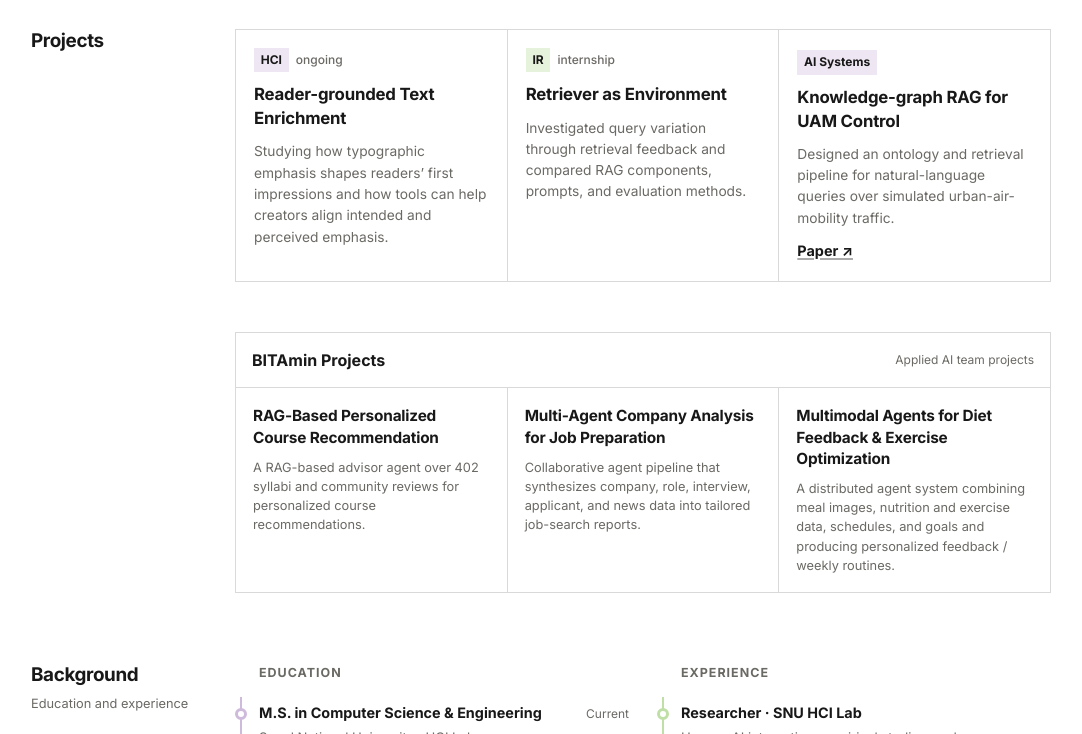
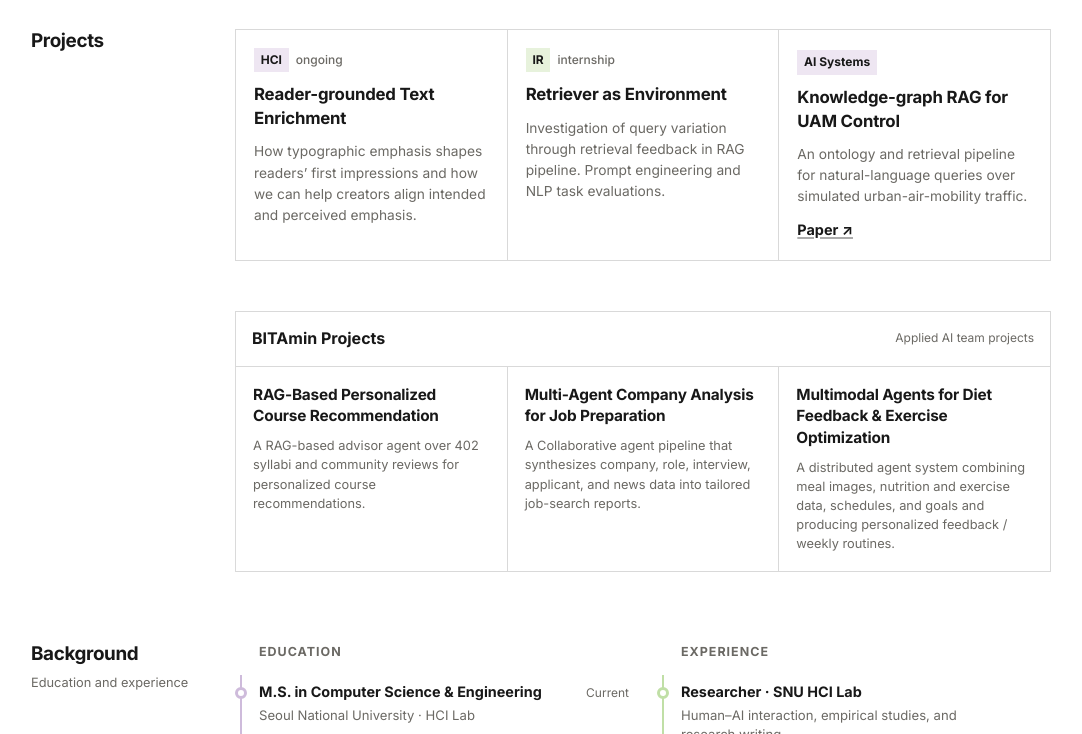
Before and after one commit to Hyunwoo0629/hw, a plain HTML site: page index.html in a window 1280 px wide. Shown: the part 1000-1734 px from the top of the page, without its empty margins (99-1181 px from the left). Drawn offline with Linux system fonts and the light colour scheme; a web font is replaced by a local one.

Commit message:
Update index.html

```diff
--- a/index.html
+++ b/index.html
@@ -58,7 +58,7 @@
       <main id="main">
         <section class="intro" aria-label="Introduction">
           <p>
-            I’m <strong>Hyunwoo Kim</strong>, a Master's student studying in <a class="intro-link" href="https://hcil.snu.ac.kr/" target="_blank" rel="noreferrer">HCIL</a> at Seoul National University (SNU) and an HCI researcher with a <span class="text-highlight highlight-green">background in linguistics</span>.
+            I’m <strong>Hyunwoo Kim</strong>, a Master's student studying in <a class="intro-link" href="https://hcil.snu.ac.kr/" target="_blank" rel="noreferrer">HCIL</a> at Seoul National University and an HCI researcher with a <span class="text-highlight highlight-green">background in linguistics</span>.
             <span class="intro-goal">I aim to build <span class="text-highlight highlight-purple">human-centered AI systems</span> and study how people express intent, understand outputs, and refine them through interaction.</span>
           </p>
         </section>
@@ -112,17 +112,17 @@
             <article class="project-item">
               <div class="item-meta"><span class="item-label purple">HCI</span><span class="item-status">ongoing</span></div>
               <h3>Reader-grounded Text Enrichment</h3>
-              <p>Studying how typographic emphasis shapes readers’ first impressions and how tools can help creators align intended and perceived emphasis.</p>
+              <p>How typographic emphasis shapes readers’ first impressions and how we can help creators align intended and perceived emphasis.</p>
             </article>
             <article class="project-item">
               <div class="item-meta"><span class="item-label green">IR</span><span class="item-status">internship</span></div>
               <h3>Retriever as Environment</h3>
-              <p>Investigated query variation through retrieval feedback and compared RAG components, prompts, and evaluation methods.</p>
+              <p>Investigation of query variation through retrieval feedback in RAG pipeline. Prompt engineering and NLP task evaluations.</p>
             </article>
             <article class="project-item">
               <p class="item-label purple">AI Systems</p>
               <h3>Knowledge-graph RAG for UAM Control</h3>
-              <p>Designed an ontology and retrieval pipeline for natural-language queries over simulated urban-air-mobility traffic.</p>
+              <p>An ontology and retrieval pipeline for natural-language queries over simulated urban-air-mobility traffic.</p>
               <a class="project-link" href="https://www.dbpia.co.kr/journal/articleDetail?nodeId=NODE11813925" target="_blank" rel="noreferrer">Paper ↗</a>
             </article>
           </div>
@@ -141,7 +141,7 @@
 
               <article class="bitamin-card">
                 <h3>Multi-Agent Company Analysis for Job Preparation</h3>
-                <p>Collaborative agent pipeline that synthesizes company, role, interview, applicant, and news data into tailored job-search reports.</p>
+                <p>A Collaborative agent pipeline that synthesizes company, role, interview, applicant, and news data into tailored job-search reports.</p>
               </article>
 
               <article class="bitamin-card">
```
